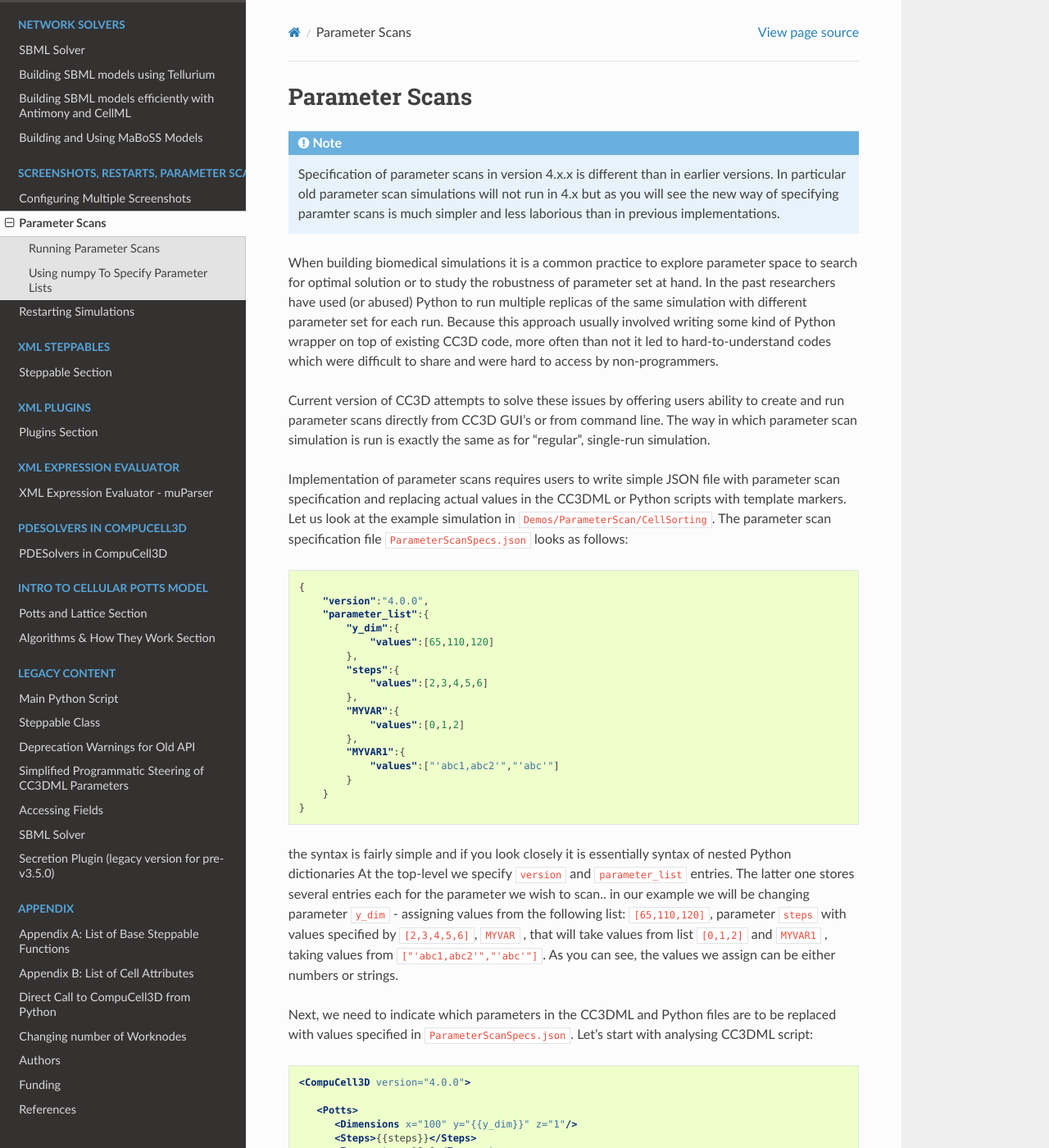
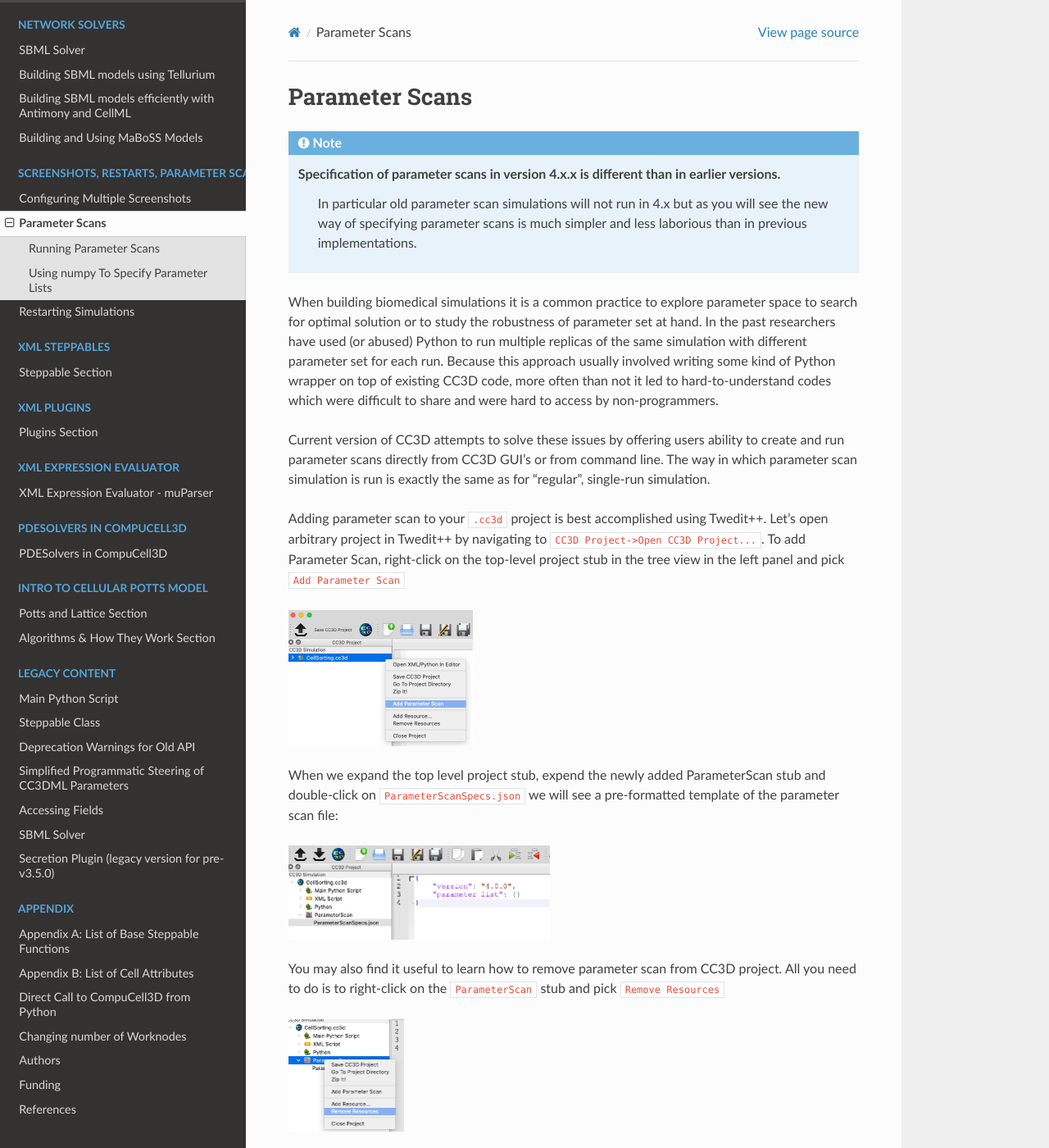
Before and after one commit to CompuCell3D/CompuCell3DReferenceManual, a Sphinx documentation site: the page built from docs/parameter_scans.rst, in a window 1280 px wide and 1400 px high. Shown: the whole window at 82% size. Built offline with Sphinx 7.4.7 and the Read the Docs theme 2.0.0, drawn with Linux system fonts in a browser that asks for light colours; pages that are not in the unit, such as notebooks, are missing from menus; some of the changed text lies outside the part shown.

Commit message:
Expanded material of Parameter Scan section

```diff
--- a/docs/parameter_scans.rst
+++ b/docs/parameter_scans.rst
@@ -3,7 +3,9 @@ Parameter Scans
 
 .. note::
 
-   Specification of parameter scans in version 4.x.x is different than in earlier versions. In particular old parameter scan simulations will not run in 4.x but as you will see the new way of specifying paramter scans is much simpler and less laborious than in previous implementations.
+   Specification of parameter scans in version 4.x.x is different than in earlier versions.
+    In particular old parameter scan simulations will not run in 4.x but as you will see
+    the new way of specifying parameter scans is much simpler and less laborious than in previous implementations.
 
 When building biomedical simulations it is a common practice to explore
 parameter space to search for optimal solution or to study the
@@ -19,9 +21,28 @@ ability to create and run parameter scans directly from CC3D GUI’s or
 from command line. The way in which parameter scan simulation is run is
 exactly the same as for “regular”, single-run simulation.
 
-Implementation of parameter scans requires users to write simple JSON
+Adding parameter scan to your ``.cc3d`` project is best accomplished using Twedit++. Let's open arbitrary project in
+Twedit++ by navigating to ``CC3D Project->Open CC3D Project...``. To add Parameter Scan, right-click on the top-level
+project stub in the tree view in the left panel and pick ``Add Parameter Scan``
+
+|ps_001|
+
+When we expand the top level project stub, expend the newly added ParameterScan stub and double-click on
+``ParameterScanSpecs.json`` we will see a pre-formatted template of the parameter scan file:
+
+|ps_002|
+
+You may also find it useful to learn how to remove parameter scan from CC3D project. All you need to do is to right-click
+on the ``ParameterScan`` stub and pick ``Remove Resources``
+
+|ps_003|
+
+Implementation of parameter scans requires users to populater JSON
 file with parameter scan specification and replacing
 actual values in the CC3DML or Python scripts with template markers.
+
+You may find examples of ready-to-run Parameter Scans in ``Demos/ParameterScan`` folder in your CC3D installation folder
+
 Let us look at the example simulation in ``Demos/ParameterScan/CellSorting``.
 The parameter scan specification file ``ParameterScanSpecs.json`` looks as follows:
 
@@ -120,7 +141,7 @@ To run a parameter scan you open up a parameter scan ``.cc3d`` project in the Pl
 .. figure:: images/param_scan_01.png
     :alt: param_scan_01
 
-Next, when you click "Play" or "Step" buttons on the PLayer's tool bar you will get the following po-pup dialog:
+Next, when you click "Play" or "Step" buttons on the Player's tool bar you will get the following po-pup dialog:
 
 .. figure:: images/param_scan_02.png
     :alt: param_scan_02
@@ -213,6 +234,46 @@ The structure of the file looks the same but when we replace ``values`` with ``c
 actual numpy statement and it will be evaluated by CC3D. Clearly , as shown above, you can mix-and-match
 which parameters are specified using numpy statement and which ones are specified using simple Python lists.
 
+One particularly useful type parameter scan you should run once your model is mature is the one where you vary
+``<RandomSeed>`` in the ``<Potts>`` section and keep all other parameters intact. By doing repeat runs of your
+simulation with different random seed you can quantify how stochasticity affects simulation outcomes.
+
+Here is a minimal setup for such simulation (also shown in ``Demos/ParameterScan/CellSortingRandomSeedScan``)
+
+``ParameterScanSpecs.json``:
+
+ .. code-block:: json
+
+    {
+        "version": "4.0.0",
+        "parameter_list": {
+               "random_seed":{
+                   "code":"np.random.randint(10, 99999, size=100)"
+               }
+        }
+    }
+
+The statement ``np.random.randint(10, 99999, size=100)`` generates an array of 100 random numbers between 10 and 99999
+
+``CellSorting.xml``:
+
+
+.. code-block:: xml
+
+    <CompuCell3D version="3.6.2">
+
+       <Potts>
+          <Dimensions x="100" y="100" z="1"/>
+          <Steps>110</Steps>
+          <Temperature>10.0</Temperature>
+          <NeighborOrder>2</NeighborOrder>
+          <RandomSeed>{{random_seed}}</RandomSeed>
+       </Potts>
+
+    ...
+
+
+
 .. |param_scan_01| image:: images/param_scan_01.png
    :width: 5.3n
    :height: 1.8in
@@ -224,3 +285,12 @@ which parameters are specified using numpy statement and which ones are specifie
 .. |param_scan_03| image:: images/param_scan_03.png
    :width: 4.3n
    :height: 2.0in
+
+.. |ps_001| image:: images/parameter_scans/img001.png
+   :scale: 50%
+
+.. |ps_002| image:: images/parameter_scans/img002.png
+   :scale: 50%
+
+.. |ps_003| image:: images/parameter_scans/img003.png
+   :scale: 50%
```
Also changed, not shown: docs/images/parameter_scans/img001.png (added), docs/images/parameter_scans/img002.png (added), docs/images/parameter_scans/img003.png (added).
